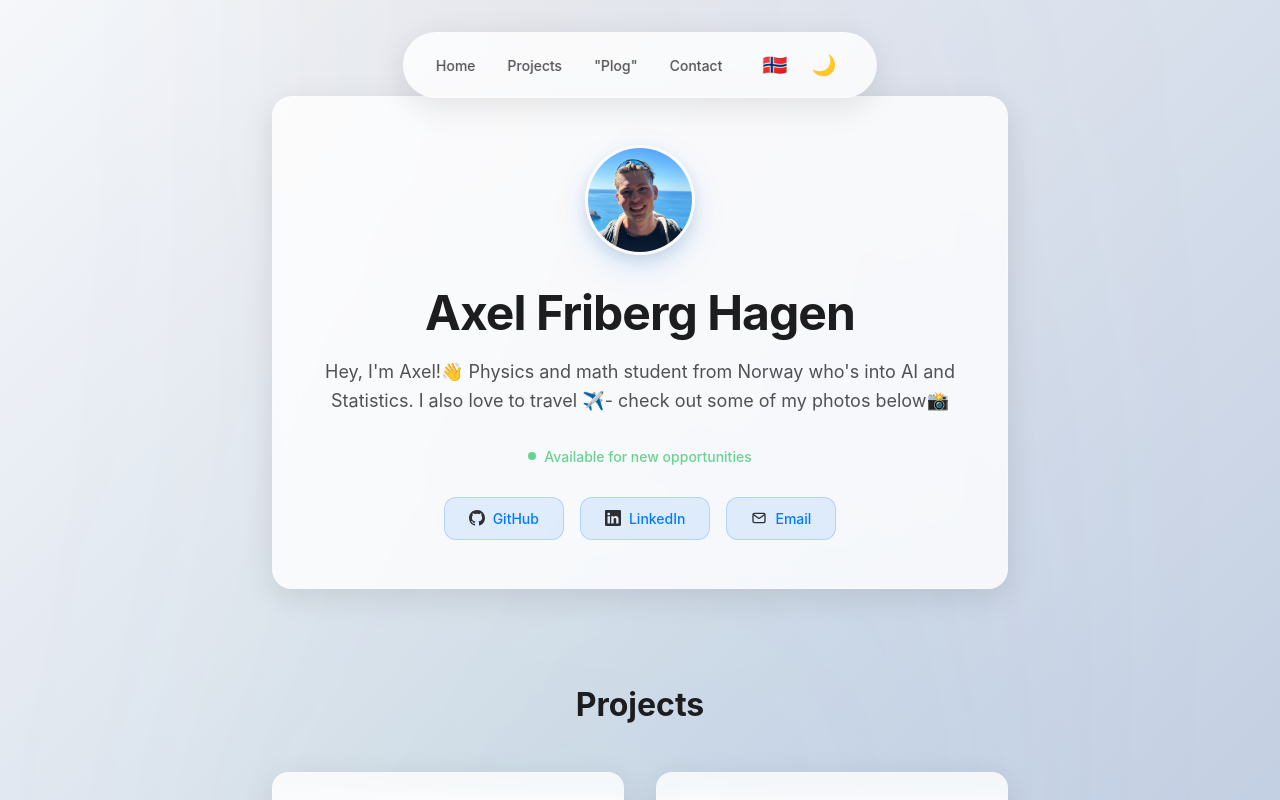
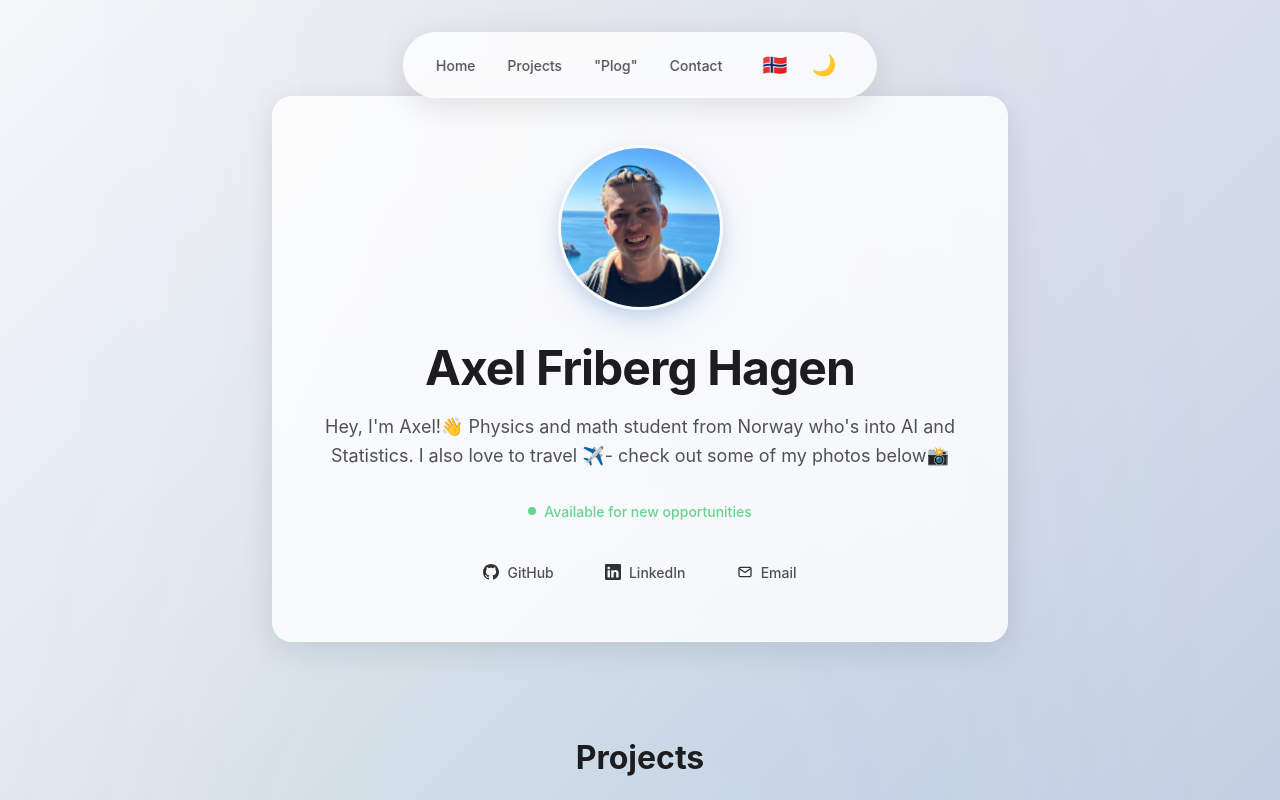
Before and after one commit to axelfhagen/first-website, a React (Vite) app: page / in a window 1280 px wide. Shown: the top 800 px of the page. Built offline with nearby package versions, Linux system fonts and the light colour scheme.

Commit message:
change photo size, and button color

```diff
--- a/src/App.css
+++ b/src/App.css
@@ -323,8 +323,8 @@ html {
 }
 
 .profile-image img {
-  width: 110px;
-  height: 110px;
+  width: 165px;
+  height: 165px;
   border-radius: 50%;
   object-fit: cover;
   object-position: center;
@@ -346,17 +346,17 @@ html {
 .social-links {
   display: flex;
   justify-content: center;
-  gap: 1rem;
+  gap: 0.2rem;
   margin-top: 2rem;
 }
 
 .social-link {
   padding: 0.75rem 1.5rem;
-  background: rgba(0, 122, 255, 0.1);
-  border: 1px solid rgba(0, 122, 255, 0.2);
+  background: transparent;
+  border: none;
   border-radius: 12px;
   text-decoration: none;
-  color: var(--text-accent);
+  color: var(--text-secondary);
   font-weight: 500;
   font-size: 0.875rem;
   transition: all 0.3s ease;
@@ -373,8 +373,8 @@ html {
 }
 
 .social-link:hover {
-  background: rgba(0, 122, 255, 0.2);
-  transform: translateY(-2px);
+  color: var(--text-accent);
+  background: rgba(0, 122, 255, 0.1);
 }
 
 .social-link:hover .social-icon {
```
